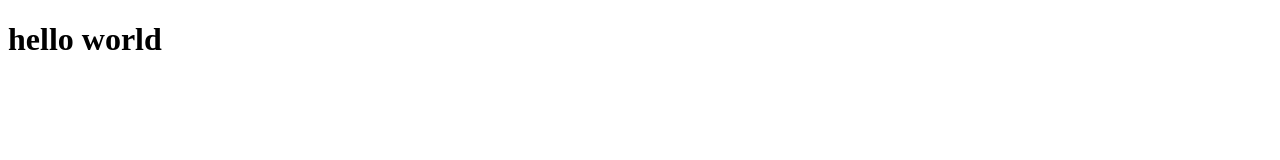
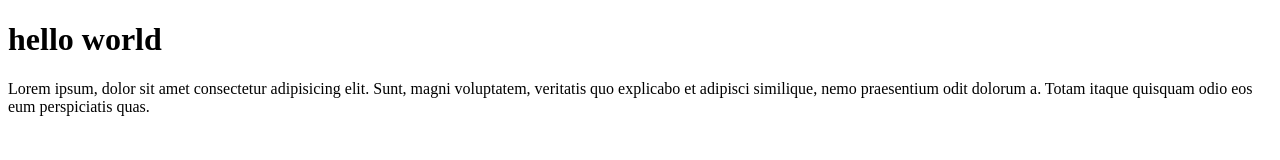
Before and after one commit to SukronPermataKusuma/ksu-git-test, a plain HTML site: page index.html in a window 1280 px wide. Drawn offline with Linux system fonts and the light colour scheme.

Commit message:
menambahkan paragraph

```diff
--- a/index.html
+++ b/index.html
@@ -7,5 +7,11 @@
   </head>
   <body>
     <h1>hello world</h1>
+    <p>
+      Lorem ipsum, dolor sit amet consectetur adipisicing elit. Sunt, magni
+      voluptatem, veritatis quo explicabo et adipisci similique, nemo
+      praesentium odit dolorum a. Totam itaque quisquam odio eos eum
+      perspiciatis quas.
+    </p>
   </body>
 </html>
```
